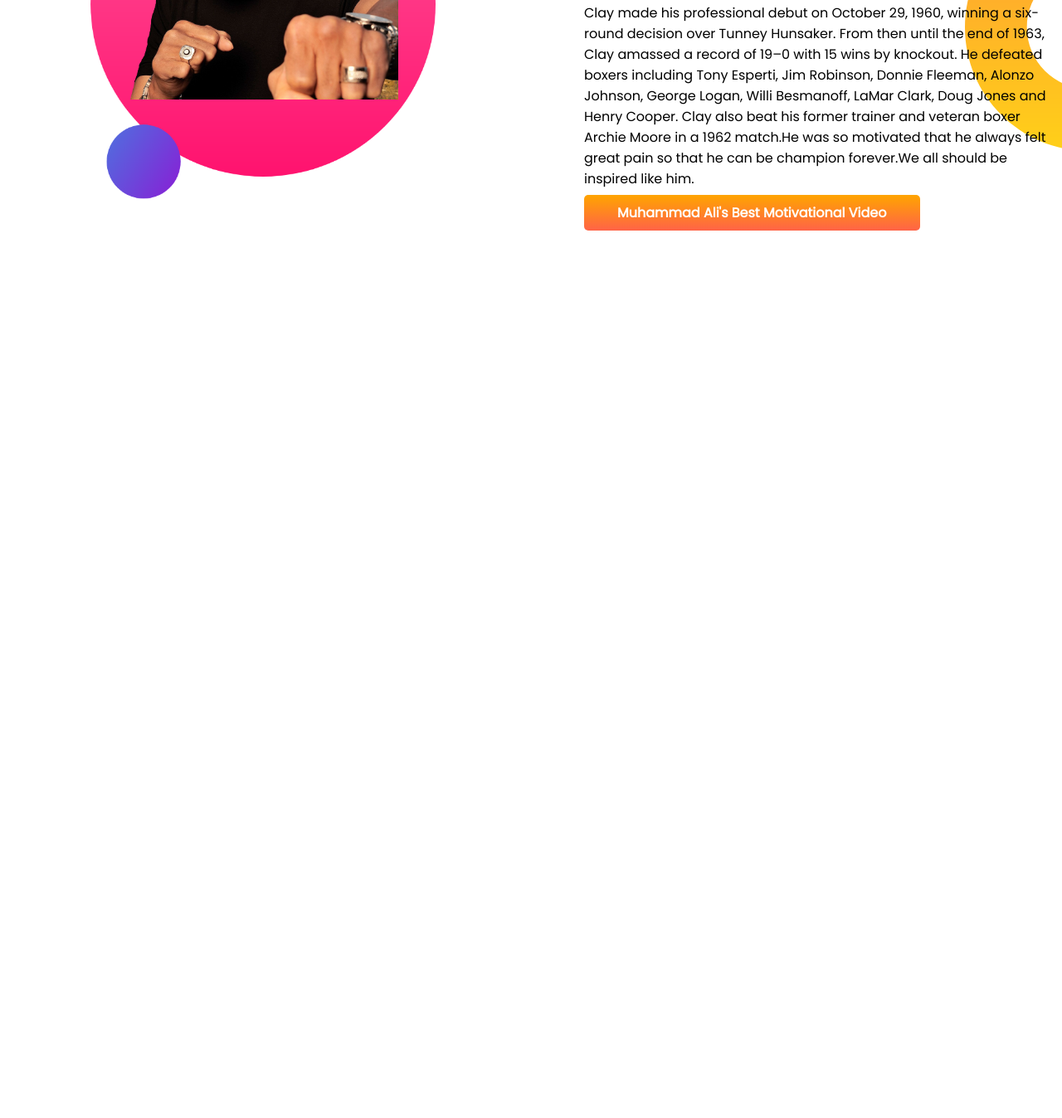
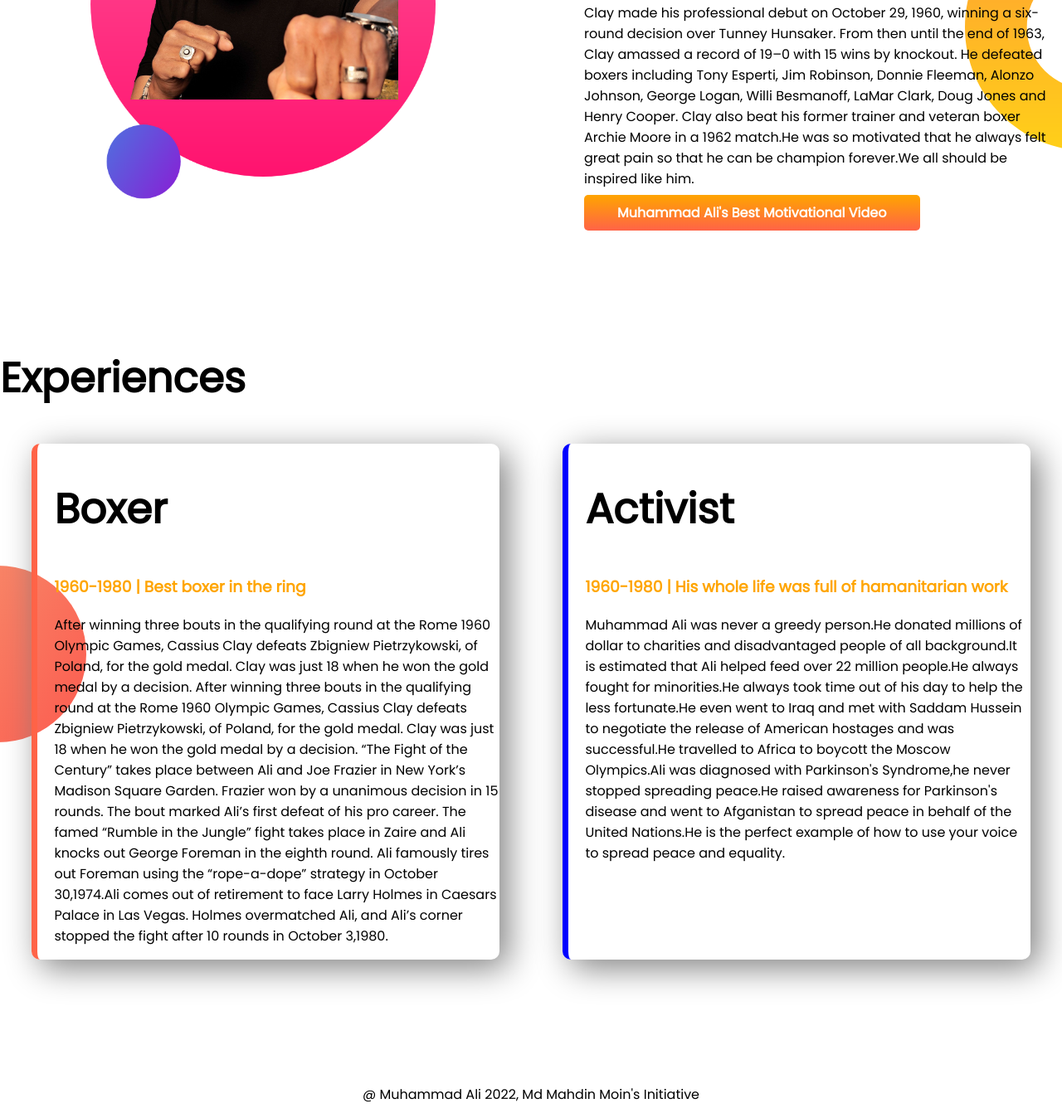
Before and after one commit to mdmahdinmoin/developer-portfolio, a plain HTML site: page index.html in a window 1280 px wide. Shown: the part 866-2214 px from the top of the page at 83% size. Before the commit the page ends 1285 px from the top, so only its background shows below. Drawn offline with Linux system fonts and the light colour scheme.

Commit message:
styled border and added footer

```diff
--- a/index.html
+++ b/index.html
@@ -5,7 +5,7 @@
      <meta charset="UTF-8">
      <meta http-equiv="X-UA-Compatible" content="IE=edge">
      <meta name="viewport" content="width=device-width, initial-scale=1.0">
-     <title>Muhammad Ali Portfolio</title>
+     <title>Muhammad Ali's life</title>
      <link rel="preconnect" href="https://fonts.googleapis.com">
      <link rel="preconnect" href="https://fonts.gstatic.com" crossorigin>
      <link href="https://fonts.googleapis.com/css2?family=Poppins&display=swap" rel="stylesheet">
@@ -13,7 +13,7 @@
 </head>
 
 <body>
-     <section class="top-banner">
+     <section class="top-banner flexible-container">
           <div class="half-width">
                <h1>Welcome TO</h1>
                <h1><span class="orange-color">Muhammad Ali's</span> World!</h1>
@@ -28,7 +28,7 @@
                <img src="images/muhammad ali-picture-with-bg.png" alt="">
           </div>
      </section>
-     <section class="dream-big">
+     <section class="dream-big flexible-container">
           <div class="half-width">
                <img src="images/R-new-one.png" alt="">
           </div>
@@ -45,6 +45,51 @@
                     Best Motivational Video</a>
           </div>
      </section>
+     <section class="experience-area">
+          <h1>Experiences</h1>
+          <div class="flexible-container">
+               <div id="Boxer" class="experience-item">
+                    <h1>Boxer</h1>
+                    <h3 class="orange-color">1960-1980 | Best boxer in the ring</h3>
+                    <p>After winning three bouts in the qualifying round at the Rome 1960 Olympic Games, Cassius Clay
+                         defeats
+                         Zbigniew Pietrzykowski, of Poland, for the gold medal. Clay was just 18 when he won the gold
+                         medal
+                         by a decision.
+                         After winning three bouts in the qualifying round at the Rome 1960 Olympic Games, Cassius Clay
+                         defeats Zbigniew Pietrzykowski, of Poland, for the gold medal. Clay was just 18 when he won the
+                         gold
+                         medal by a decision. “The Fight of the Century” takes place between Ali and Joe Frazier in New
+                         York’s Madison Square Garden. Frazier won by a unanimous decision in 15 rounds. The bout marked
+                         Ali’s first defeat of his pro career. The famed “Rumble in the Jungle” fight takes place in
+                         Zaire
+                         and Ali knocks out George Foreman in the eighth round. Ali famously tires out Foreman using the
+                         “rope-a-dope” strategy in October 30,1974.Ali comes out of retirement to face Larry Holmes in
+                         Caesars Palace in Las Vegas. Holmes overmatched Ali, and Ali’s corner stopped the fight after
+                         10
+                         rounds in October 3,1980.
+                    </p>
+               </div>
+               <div id="Activist" class="experience-item">
+                    <h1>Activist</h1>
+                    <h3 class="orange-color">1960-1980 | His whole life was full of hamanitarian work</h3>
+                    <p>Muhammad Ali was never a greedy person.He donated millions of dollar to charities and
+                         disadvantaged
+                         people of all background.It is estimated that Ali helped feed over 22 million people.He always
+                         fought for minorities.He always took time out of his day to help the less fortunate.He even
+                         went to
+                         Iraq and met with Saddam Hussein to negotiate the release of American hostages and was
+                         successful.He travelled to Africa to boycott the Moscow Olympics.Ali was diagnosed with
+                         Parkinson's Syndrome,he never stopped spreading peace.He raised awareness for Parkinson's
+                         disease and went to Afganistan to spread peace in behalf of the United Nations.He is the
+                         perfect example of how to use your voice to spread peace and equality.
+                    </p>
+               </div>
+          </div>
+     </section>
 </body>
+<footer>
+     <p>@ Muhammad Ali 2022, Md Mahdin Moin's Initiative</p>
+</footer>
 
 </html>
--- a/style.css
+++ b/style.css
@@ -11,7 +11,7 @@ h1 {
     color: orange;
 }
 
-section {
+.flexible-container {
     display: flex;
     margin-bottom: 150px;
 }
@@ -44,3 +44,30 @@ section {
     background-repeat: no-repeat;
     background-position: right;
 }
+
+.experience-area {
+    background-image: url(images/exp-bg.png);
+    background-repeat: no-repeat;
+    background-position: left;
+}
+
+.experience-item {
+    width: 70%;
+    margin-left: 3%;
+    margin-right: 3%;
+    padding-left: 20px;
+    box-shadow: 10px 10px 40px gray;
+    border-radius: 10px;
+}
+
+#Boxer {
+    border-left: 7px solid tomato;
+}
+
+#Activist {
+    border-left: 7px solid blue;
+}
+
+footer p {
+    text-align: center;
+}
```
